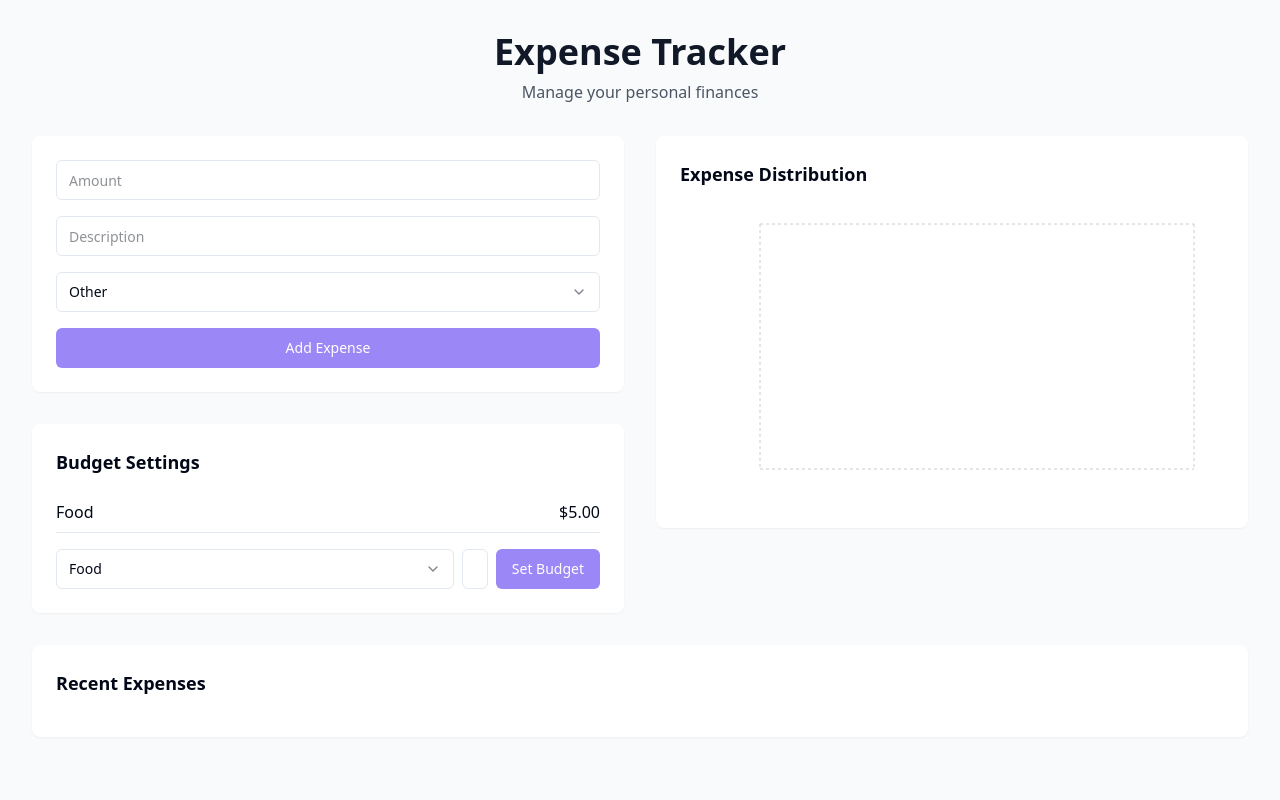
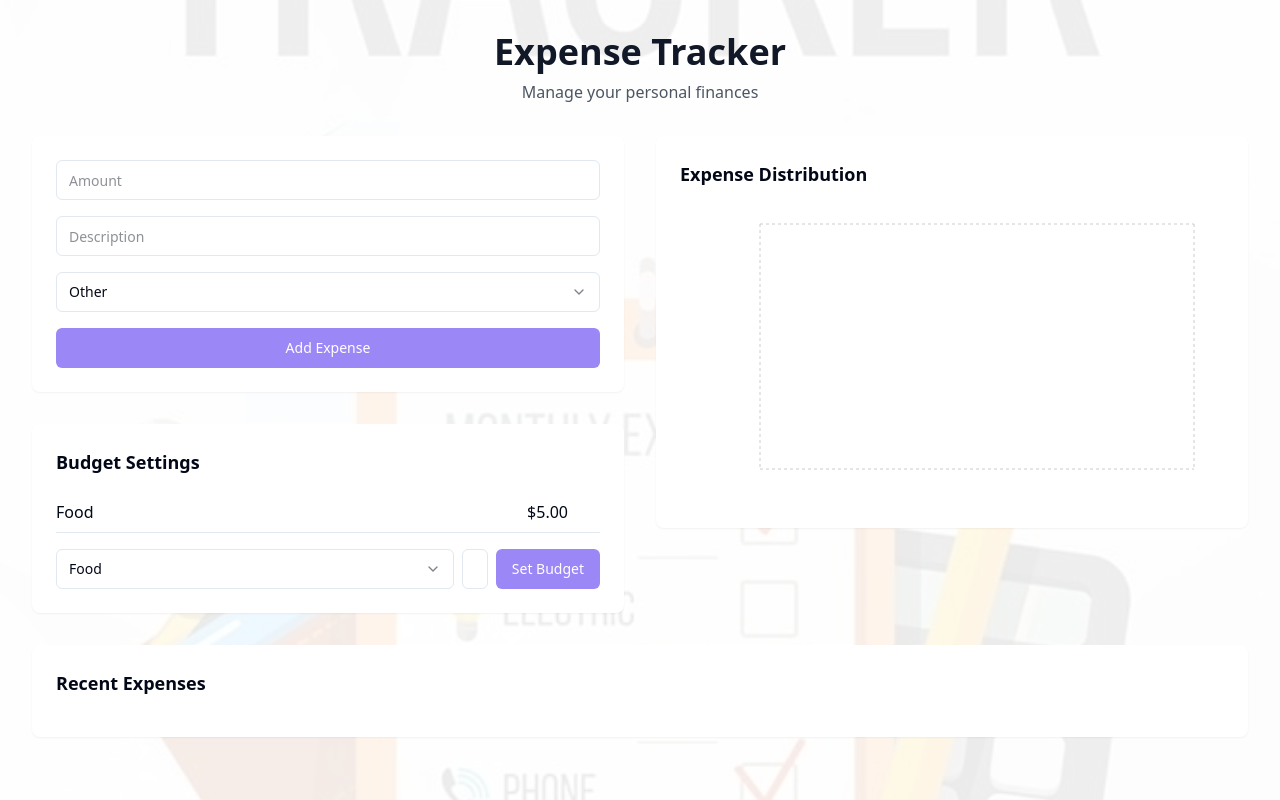
Before and after one commit to vijay4949/imagisphere, a React (Vite) app: page / in a window 1280 px wide. Both pictures are taken after typing "5" into the empty fields and a click on the button "Set Budget". Built offline with nearby package versions, Linux system fonts and the light colour scheme.

Commit message:
Add background image and delete budget
Added a background image to the application.
Added functionality to delete budgets.

```diff
--- a/src/components/BudgetManager.tsx
+++ b/src/components/BudgetManager.tsx
@@ -3,6 +3,7 @@ import React from "react";
 import { Budget, ExpenseCategory } from "@/types/expense";
 import { Button } from "@/components/ui/button";
 import { Input } from "@/components/ui/input";
+import { Trash2 } from "lucide-react";
 import {
   Select,
   SelectContent,
@@ -14,6 +15,7 @@ import {
 interface BudgetManagerProps {
   budgets: Budget[];
   onSaveBudget: (budget: Budget) => void;
+  onDeleteBudget?: (category: ExpenseCategory) => void;
 }
 
 const categories: ExpenseCategory[] = [
@@ -26,7 +28,7 @@ const categories: ExpenseCategory[] = [
   "other",
 ];
 
-const BudgetManager = ({ budgets, onSaveBudget }: BudgetManagerProps) => {
+const BudgetManager = ({ budgets, onSaveBudget, onDeleteBudget }: BudgetManagerProps) => {
   const [category, setCategory] = React.useState<ExpenseCategory>("food");
   const [limit, setLimit] = React.useState("");
 
@@ -43,9 +45,19 @@ const BudgetManager = ({ budgets, onSaveBudget }: BudgetManagerProps) => {
       <h3 className="text-lg font-semibold mb-4">Budget Settings</h3>
       <div className="space-y-4">
         {budgets.map((budget) => (
-          <div key={budget.category} className="flex justify-between items-center py-2 border-b">
+          <div key={budget.category} className="flex justify-between items-center py-2 border-b group">
             <span className="capitalize">{budget.category}</span>
-            <span className="font-medium">${budget.limit.toFixed(2)}</span>
+            <div className="flex items-center gap-4">
+              <span className="font-medium">${budget.limit.toFixed(2)}</span>
+              {onDeleteBudget && (
+                <button
+                  onClick={() => onDeleteBudget(budget.category)}
+                  className="invisible text-gray-400 hover:text-red-500 group-hover:visible transition-colors"
+                >
+                  <Trash2 className="h-4 w-4" />
+                </button>
+              )}
+            </div>
           </div>
         ))}
         <form onSubmit={handleSubmit} className="flex gap-2 mt-4">
--- a/src/components/ExpenseTracker.tsx
+++ b/src/components/ExpenseTracker.tsx
@@ -1,4 +1,3 @@
-
 import React, { useEffect } from "react";
 import { Expense, Budget, ExpenseCategory } from "@/types/expense";
 import ExpenseForm from "./ExpenseForm";
@@ -68,6 +67,16 @@ const ExpenseTracker = () => {
     });
   };
 
+  const deleteBudget = (category: ExpenseCategory) => {
+    const updatedBudgets = budgets.filter(b => b.category !== category);
+    setBudgets(updatedBudgets);
+    saveBudgets(updatedBudgets);
+    toast({
+      title: "Budget Deleted",
+      description: `Budget for ${category} has been removed`,
+    });
+  };
+
   return (
     <div className="container mx-auto py-8 space-y-8">
       <div className="text-center mb-8">
@@ -78,7 +87,11 @@ const ExpenseTracker = () => {
       <div className="grid grid-cols-1 md:grid-cols-2 gap-8">
         <div className="space-y-8">
           <ExpenseForm onSubmit={addExpense} />
-          <BudgetManager budgets={budgets} onSaveBudget={saveBudget} />
+          <BudgetManager
+            budgets={budgets}
+            onSaveBudget={saveBudget}
+            onDeleteBudget={deleteBudget}
+          />
         </div>
         <div>
           <ExpenseChart expenses={expenses} />
--- a/src/pages/Index.tsx
+++ b/src/pages/Index.tsx
@@ -3,8 +3,16 @@ import ExpenseTracker from "@/components/ExpenseTracker";
 
 const Index = () => {
   return (
-    <div className="min-h-screen bg-gray-50">
-      <ExpenseTracker />
+    <div
+      className="min-h-screen bg-cover bg-center bg-no-repeat relative"
+      style={{
+        backgroundImage: 'url("/lovable-uploads/44d0ff1a-b37c-4395-84b7-c585c6025173.png")',
+      }}
+    >
+      <div className="absolute inset-0 bg-white/90"></div>
+      <div className="relative">
+        <ExpenseTracker />
+      </div>
     </div>
   );
 };
```
Also changed, not shown: public/lovable-uploads/44d0ff1a-b37c-4395-84b7-c585c6025173.png (added).
